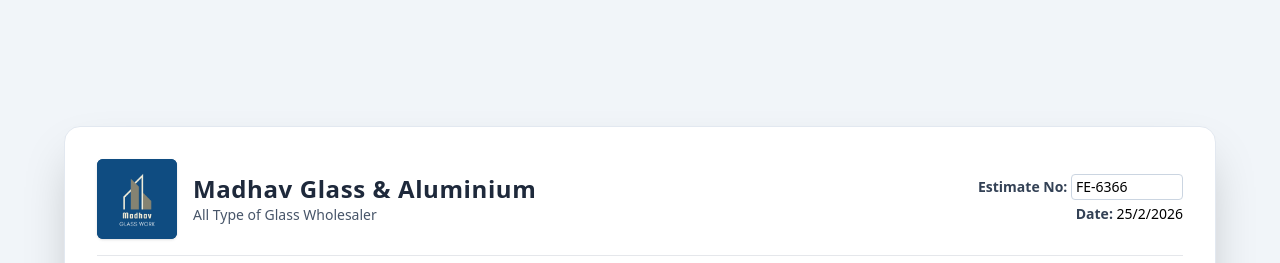
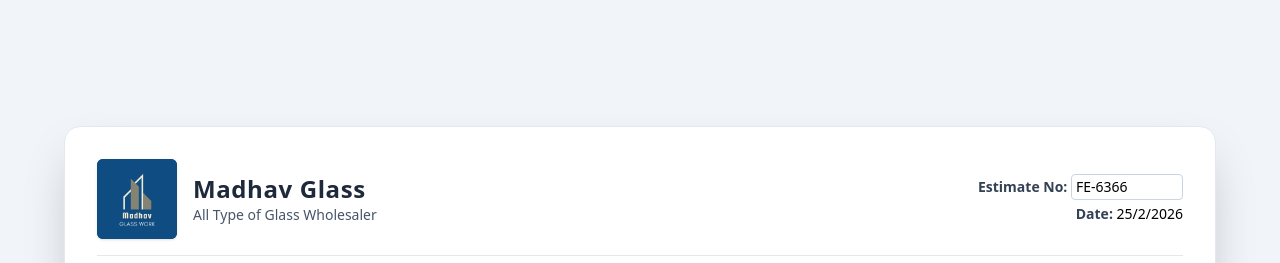
Before and after one commit to chintu1851/estimatemaker, a plain HTML site: page index.html in a window 1280 px wide. Shown: the top 263 px of the page. Drawn offline with nearby package versions, Linux system fonts and the light colour scheme.

Commit message:
add code

```diff
--- a/index.html
+++ b/index.html
@@ -19,7 +19,7 @@
                 <img src="./m2.png" id="logoPreview" class="h-full w-full object-cover" onerror="this.src='https://via.placeholder.com/80?text=MGA'">
             </div>
             <div>
-                <h1 class="text-2xl font-bold tracking-wide text-slate-800">Madhav Glass & Aluminium</h1>
+                <h1 class="text-2xl font-bold tracking-wide text-slate-800">Madhav Glass</h1>
                 <p class="text-sm text-slate-600">All Type of Glass Wholesaler</p>
             </div>
         </div>
```
